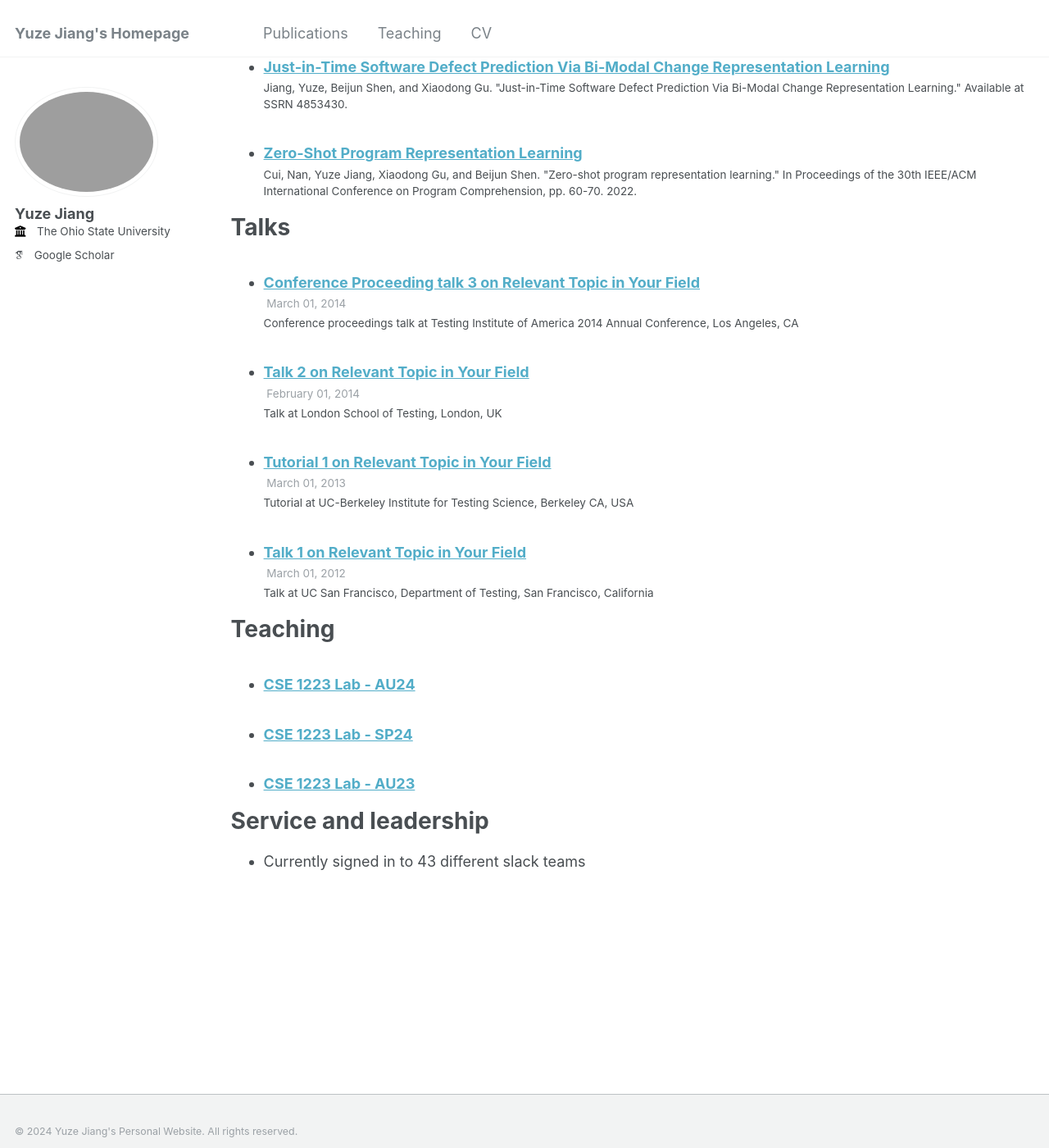
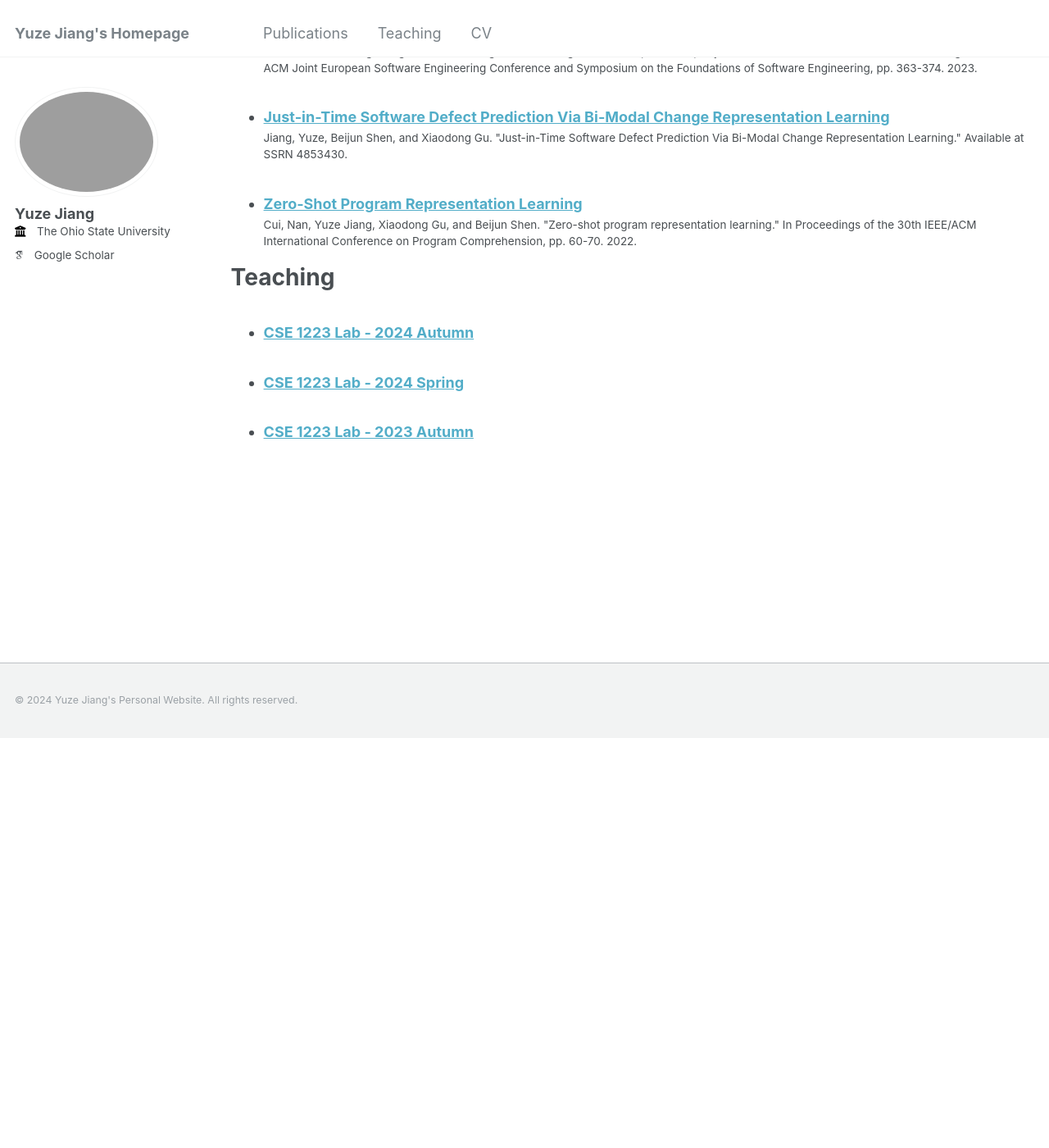
Before and after one commit to jyz-1201/jyz-1201.github.io, a Jekyll site: the page built from _pages/cv.md, in a window 1280 px wide and 1400 px high, scrolled down 1194 px. Shown: the whole window at 82% size. Built offline with Jekyll 4.4.1, drawn with Linux system fonts in a browser that asks for light colours; some web fonts are replaced; after the commit the page ends 2093 px from its top, so only the background shows below that.

```diff
--- a/_pages/cv.md
+++ b/_pages/cv.md
@@ -6,34 +6,37 @@ author_profile: true
 redirect_from:
   - /resume
 ---
-
 {% include base_path %}
 
 Education
-======
+=========
+
 * Ph.D in Version Control Theory, GitHub University, 2018 (expected)
 * M.S. in Jekyll, GitHub University, 2014
 * B.S. in GitHub, GitHub University, 2012
 
 Work experience
-======
+===============
+
 * Spring 2024: Academic Pages Collaborator
+
   * Github University
   * Duties includes: Updates and improvements to template
   * Supervisor: The Users
+* Fall 2015: Research Assistant
 
-* Fall 2015: Research Assistant
   * Github University
   * Duties included: Merging pull requests
   * Supervisor: Professor Hub
+* Summer 2015: Research Assistant
 
-* Summer 2015: Research Assistant
   * Github University
   * Duties included: Tagging issues
   * Supervisor: Professor Git
 
 Skills
 ======
+
 * Skill 1
 * Skill 2
   * Sub-skill 2.1
@@ -42,23 +45,15 @@ Skills
 * Skill 3
 
 Publications
-======
-  <ul>{% for post in site.publications reversed %}
+============
+
+<ul>{% for post in site.publications reversed %}
     {% include archive-single-cv.html %}
   {% endfor %}</ul>
 
-Talks
-======
-  <ul>{% for post in site.talks reversed %}
-    {% include archive-single-talk-cv.html  %}
-  {% endfor %}</ul>
+Teaching
+========
 
-Teaching
-======
-  <ul>{% for post in site.teaching reversed %}
+<ul>{% for post in site.teaching reversed %}
     {% include archive-single-cv.html %}
   {% endfor %}</ul>
-
-Service and leadership
-======
-* Currently signed in to 43 different slack teams
--- a/_teaching/AU23.md
+++ b/_teaching/AU23.md
@@ -1,7 +1,7 @@
 ---
-title: "CSE 1223 Lab - AU23"
+title: "CSE 1223 Lab - 2023 Autumn"
 collection: teaching
-type: "Undergraduate course"
+type: "Undergraduate lab"
 permalink: /teaching/AU23
 venue: "The Ohio State University, Department of Computer Science and Engineering"
 date: 2023-08-22
--- a/_teaching/AU24.md
+++ b/_teaching/AU24.md
@@ -1,7 +1,7 @@
 ---
-title: "CSE 1223 Lab - AU24"
+title: "CSE 1223 Lab - 2024 Autumn"
 collection: teaching
-type: "Undergraduate course"
+type: "Undergraduate lab"
 permalink: /teaching/AU24
 venue: "The Ohio State University, Department of Computer Science and Engineering"
 date: 2024-08-20
--- a/_teaching/SP24.md
+++ b/_teaching/SP24.md
@@ -1,7 +1,7 @@
 ---
-title: "CSE 1223 Lab - SP24"
+title: "CSE 1223 Lab - 2024 Spring"
 collection: teaching
-type: "Undergraduate course"
+type: "Undergraduate lab"
 permalink: /teaching/SP24
 venue: "The Ohio State University, Department of Computer Science and Engineering"
 date: 2024-01-09
```
Also changed, not shown: _pages/about.md (+3 -3 lines).
